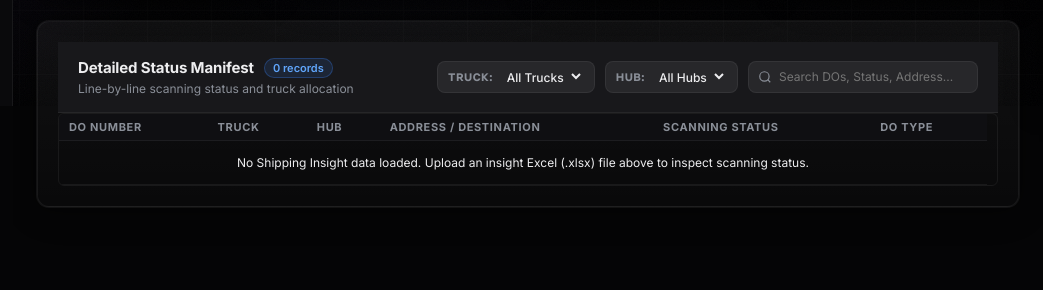
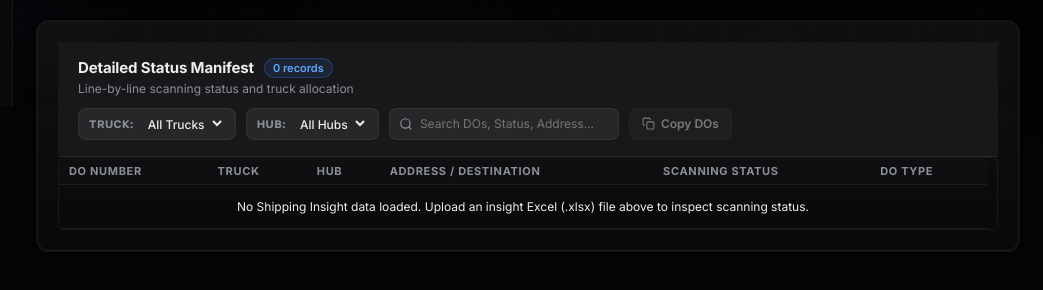
Before and after one commit to topjohnnywu/do-insight-system-v5, a website: page shipping_insight.html in a window 1280 px wide. Shown: the part 694-984 px from the top of the page, 237-1280 px from the left. Before the commit the page ends 949 px from the top, so only its background shows below. Drawn offline with nearby package versions, Linux system fonts and the light colour scheme; a web font is replaced by a local one.

Commit message:
feat(ui): add styling for copy manifest button
Add CSS styles for the `.btn-copy-manifest` component, including hover, active, and success states to support manual manifest copying functionality.

```diff
--- a/shipping_insight.html
+++ b/shipping_insight.html
@@ -505,6 +505,63 @@
             background: #fef2f2 !important;
             color: #dc2626 !important;
             border-color: #fca5a5 !important;
+        }
+
+        /* Copy Manifest DOs Button */
+        .btn-copy-manifest {
+            display: inline-flex;
+            align-items: center;
+            gap: 6px;
+            height: 32px;
+            padding: 0 12px;
+            font-size: 12px;
+            font-weight: 600;
+            border-radius: 8px;
+            background: var(--surface-raised, #27272a);
+            border: 1px solid var(--border, #3f3f46);
+            color: var(--fg, #f4f4f5);
+            cursor: pointer;
+            white-space: nowrap;
+            transition: all 0.15s ease;
+            user-select: none;
+        }
+
+        .btn-copy-manifest:hover:not(:disabled) {
+            background: var(--accent, #3b82f6);
+            border-color: var(--accent, #3b82f6);
+            color: #ffffff;
+            transform: translateY(-1px);
+            box-shadow: 0 2px 6px rgba(59, 130, 246, 0.25);
+        }
+
+        .btn-copy-manifest:active:not(:disabled) {
+            transform: translateY(0);
+        }
+
+        .btn-copy-manifest:disabled {
+            opacity: 0.45;
+            cursor: not-allowed;
+            pointer-events: none;
+        }
+
+        .btn-copy-manifest.copied {
+            background: #059669 !important;
+            border-color: #10b981 !important;
+            color: #ffffff !important;
+            box-shadow: 0 0 0 2px rgba(16, 185, 129, 0.3) !important;
+        }
+
+        body.light-mode .btn-copy-manifest {
+            background: #ffffff !important;
+            border-color: #cbd5e1 !important;
+            color: #334155 !important;
+        }
+
+        body.light-mode .btn-copy-manifest:hover:not(:disabled) {
+            background: #2563eb !important;
+            border-color: #2563eb !important;
+            color: #ffffff !important;
+            box-shadow: 0 2px 6px rgba(37, 99, 235, 0.25) !important;
         }
     </style>
 </head>
@@ -878,6 +935,15 @@
                             <svg class="status-search-icon" width="14" height="14" viewBox="0 0 24 24" fill="none" stroke="currentColor" stroke-width="2"><circle cx="11" cy="11" r="8"/><line x1="21" y1="21" x2="16.65" y2="16.65"/></svg>
                             <input type="text" id="insightSearch" class="search-box manifest-search-input" placeholder="Search DOs, Status, Address..." onkeyup="applyInsightFilter()">
                         </div>
+
+                        <!-- Copy Filtered DOs Button -->
+                        <button type="button" id="btnCopyManifestDos" class="btn-copy-manifest" onclick="copyFilteredManifestDos()" title="Copy all currently filtered DO numbers (newline-separated)">
+                            <svg class="copy-icon" width="13" height="13" viewBox="0 0 24 24" fill="none" stroke="currentColor" stroke-width="2" stroke-linecap="round" stroke-linejoin="round">
+                                <rect x="9" y="9" width="13" height="13" rx="2" ry="2"/>
+                                <path d="M5 15H4a2 2 0 0 1-2-2V4a2 2 0 0 1 2-2h9a2 2 0 0 1 2 2v1"/>
+                            </svg>
+                            <span id="btnCopyManifestText">Copy DOs</span>
+                        </button>
                     </div>
                 </div>
 
@@ -1143,6 +1209,55 @@
             return `<span class="manifest-type-pill type-small">${escapeHtml(upper)}</span>`;
         }
 
+        let copyManifestTimeout = null;
+        async function copyFilteredManifestDos() {
+            const dos = window.currentFilteredDos || [];
+            if (!dos.length) return;
+
+            const textToCopy = dos.join('\n');
+            const copyBtn = document.getElementById("btnCopyManifestDos");
+
+            try {
+                if (navigator.clipboard && navigator.clipboard.writeText) {
+                    await navigator.clipboard.writeText(textToCopy);
+                } else {
+                    const textarea = document.createElement("textarea");
+                    textarea.value = textToCopy;
+                    textarea.style.position = "fixed";
+                    textarea.style.opacity = "0";
+                    document.body.appendChild(textarea);
+                    textarea.select();
+                    document.execCommand("copy");
+                    document.body.removeChild(textarea);
+                }
+
+                if (copyBtn) {
+                    if (copyManifestTimeout) clearTimeout(copyManifestTimeout);
+                    copyBtn.classList.add("copied");
+                    copyBtn.innerHTML = `
+                        <svg width="13" height="13" viewBox="0 0 24 24" fill="none" stroke="currentColor" stroke-width="2.5" stroke-linecap="round" stroke-linejoin="round">
+                            <polyline points="20 6 9 17 4 12"/>
+                        </svg>
+                        <span>Copied ${dos.length} DOs!</span>
+                    `;
+
+                    copyManifestTimeout = setTimeout(() => {
+                        copyBtn.classList.remove("copied");
+                        const count = (window.currentFilteredDos || []).length;
+                        copyBtn.innerHTML = `
+                            <svg class="copy-icon" width="13" height="13" viewBox="0 0 24 24" fill="none" stroke="currentColor" stroke-width="2" stroke-linecap="round" stroke-linejoin="round">
+                                <rect x="9" y="9" width="13" height="13" rx="2" ry="2"/>
+                                <path d="M5 15H4a2 2 0 0 1-2-2V4a2 2 0 0 1 2-2h9a2 2 0 0 1 2 2v1"/>
+                            </svg>
+                            <span id="btnCopyManifestText">${count > 0 ? `Copy DOs (${count})` : "Copy DOs"}</span>
+                        `;
+                    }, 2000);
+                }
+            } catch (err) {
+                console.error("Failed to copy DOs:", err);
+            }
+        }
+
         function applyInsightFilter() {
             const SelectedType = document.getElementById("typeFilter").value;
             const SelectedTruck = document.getElementById("truckFilter") ? document.getElementById("truckFilter").value : "ALL";
@@ -1300,6 +1415,16 @@
                     `;
                     tbody.appendChild(tr);
                 });
+            }
+
+            // Update Copy DOs Button with currently filtered DO numbers
+            window.currentFilteredDos = Filtered.map(item => item.inv).filter(Boolean);
+            const copyBtn = document.getElementById("btnCopyManifestDos");
+            const copyText = document.getElementById("btnCopyManifestText");
+            if (copyBtn && copyText && !copyBtn.classList.contains("copied")) {
+                const count = window.currentFilteredDos.length;
+                copyText.innerText = count > 0 ? `Copy DOs (${count})` : "Copy DOs";
+                copyBtn.disabled = (count === 0);
             }
 
             // Dynamic 3-stage gauge completion status color: 0-49% Red, 50-80% Yellow, 81-100% Green
```
